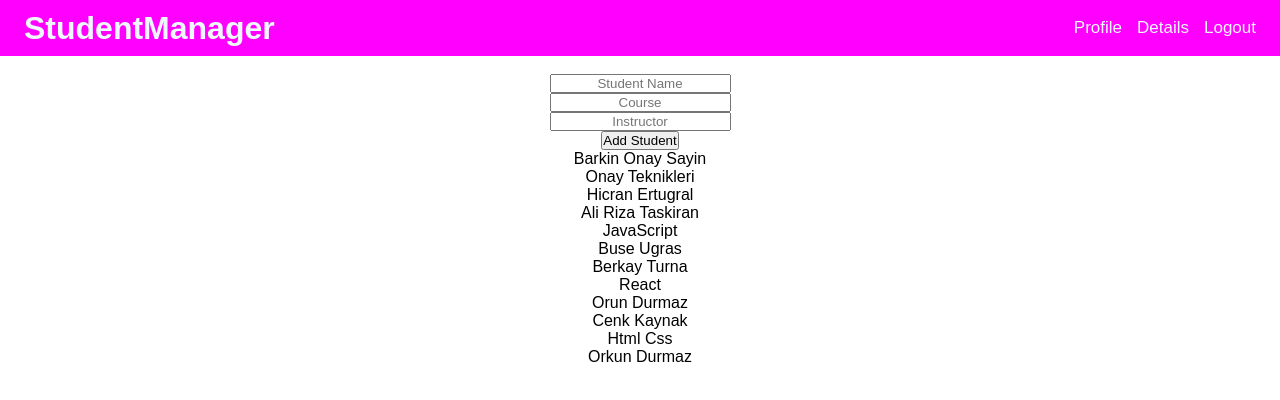
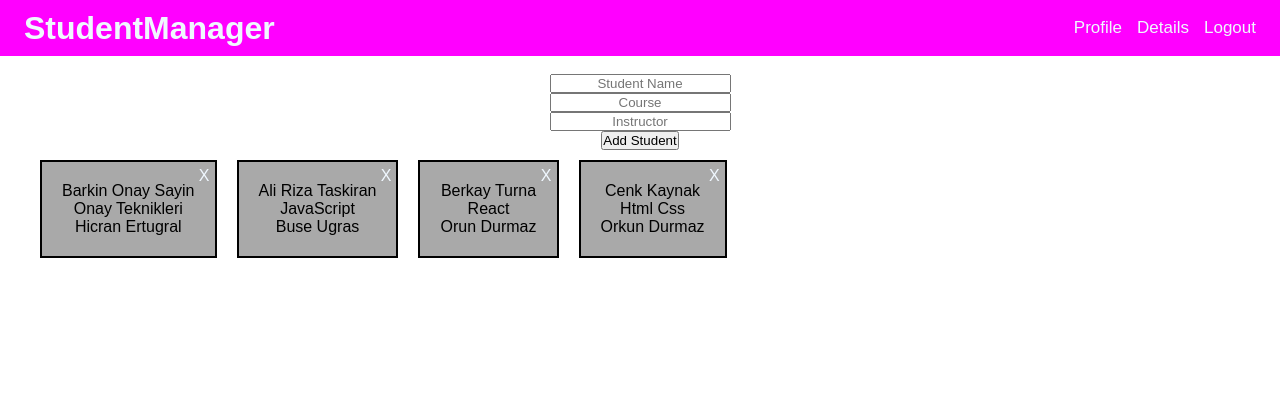
Before and after one commit to HakanBerke/js_code, a React (Vite) app in the folder first-project-vite/: page / in a window 1280 px wide. Shown: the top 400 px of the page. Built offline with nearby package versions, Linux system fonts and the light colour scheme; data requests are answered from the project's data file.

Commit message:
studentcard silme

```diff
--- /dev/null
+++ b/first-project-vite/assets/db.json
@@ -0,0 +1,28 @@
+{ "studentList":
+    [
+        {
+            "studentName": "Barkin Onay Sayin",
+            "course": "Onay Teknikleri",
+            "instructor": "Hicran Ertugral",
+            "id": "001"
+        },
+        {
+            "studentName": "Ali Riza Taskiran",
+            "course": "JavaScript",
+            "instructor": "Buse Ugras",
+            "id": "002"
+        },
+        {
+            "studentName": "Berkay Turna",
+            "course": "React",
+            "instructor": "Orun Durmaz",
+            "id": "003"
+        },
+        {
+            "studentName": "Cenk Kaynak",
+            "course": "Html Css",
+            "instructor": "Orkun Durmaz",
+            "id": "004"
+        }
+    ]
+}
--- a/first-project-vite/src/App.css
+++ b/first-project-vite/src/App.css
@@ -25,3 +25,25 @@ nav ul a {
   color: aliceblue;
   font-size: 17px;
 }
+.student-list {
+  display: flex;
+  flex-direction: row;
+  flex-wrap: wrap;
+  padding: 0 30px;
+}
+.student-card {
+  background-color: darkgrey;
+  color: black;
+  border: 2px solid black;
+  padding: 20px;
+  margin: 10px;
+  position: relative;
+}
+.btn-delete {
+  color: aliceblue;
+  cursor: pointer;
+  font-weight: 200px;
+  position: absolute;
+  top: 5px;
+  right: 5px;
+}
--- a/first-project-vite/src/App.jsx
+++ b/first-project-vite/src/App.jsx
@@ -1,4 +1,4 @@
-import { useState } from "react";
+import { useEffect, useState } from "react";
 import reactLogo from "./assets/react.svg";
 import viteLogo from "/vite.svg";
 import "./App.css";
@@ -7,25 +7,53 @@ import StudentList from "./components/app/student-list/StudentList";
 import StudentForm from "./components/app/student-form/StudentForm";
 
 function App() {
-  const [studentList, setStudentList] = useState(
-    [
-      { studentName: "Barkin Onay Sayin", course: "Onay Teknikleri", instructor: "Hicran Ertugral", id: "001" },
-      { studentName: "Ali Riza Taskiran", course: "JavaScript", instructor: "Buse Ugras", id: "002" },
-      { studentName: "Berkay Turna", course: "React", instructor: "Orun Durmaz", id: "003" },
-      { studentName: "Cenk Kaynak", course: "Html Css", instructor: "Orkun Durmaz", id: "004" },
-    ]
+  const [studentList, setStudentList] = useState([]);
+
+  const addStudent = (newStudent) => {
+    setStudentList((prevState) => [
+      ...prevState,
+      { ...newStudent, id: Date.now().toString() },
+    ]);
+  };
+
+  const deleteStudent = (studentId) => {
+    setStudentList((prevStudentList) => {
+        return prevStudentList.filter(
+          (student) => student.id !== studentId
+        )
+    }
   )
-  const addStudent = (newStudent) => {
-    setStudentList([...studentList, newStudent])
   }
+  useEffect(
+    () => {
+      const getStudents = async () => {
+        try {
+          const response = await fetch("http://localhost:3000/studentList")
+          const data = await response.json()
+          setStudentList(data)
+        } catch (error) {
+          console.log(error);
+        }
+      }
+
+      getStudents();
+
+      // return () => console.log("cleanup");
+    },
+    []
+  )
+
   return (
     <>
       <main>
-      <Header title={"StudentManager"} navElements={["Profile", "Details", "Logout"]} />
-      <br />
-      <StudentForm addStudent={addStudent} />
-      <StudentList studentList={studentList} />
-    </main>
+        <Header
+          title={"StudentManager"}
+          navElements={["Profile", "Details", "Logout"]}
+        />
+        <br />
+        <StudentForm addStudent={addStudent} />
+        <StudentList studentList={studentList} deleteStudent={deleteStudent}/>
+      </main>
     </>
   );
 }
--- a/first-project-vite/src/components/app/student-card/StudentCard.jsx
+++ b/first-project-vite/src/components/app/student-card/StudentCard.jsx
@@ -1,8 +1,7 @@
-import propTypes from "prop-types";
-
-const StudentCard = ({student}) => {
+const StudentCard = ({student, deleteStudent}) => {
     return(
         <div className="student-card">
+          <span className="btn btn-delete" onClick={() => deleteStudent(student.id)}>X</span>
                 <ul>
                   <li>{student.studentName}</li>
                   <li>{student.course}</li>
--- a/first-project-vite/src/components/app/student-form/StudentForm.jsx
+++ b/first-project-vite/src/components/app/student-form/StudentForm.jsx
@@ -13,7 +13,7 @@ const StudentForm = ({addStudent}) => {
         if (studentInput.studentName.trim() && studentInput.course.trim() && studentInput.instructor.trim()) {
           setStudentInput({ studentName: "", course: "", instructor: "" });
           setStudentInputErr({studentName:false, course:false, instructor:false})
-          addStudent({...studentInput, id:Date.now().toString()})
+          addStudent(studentInput)
         }
         else {
           !studentInput.studentName.trim() && setStudentInputErr(prevStudentInputErr => ({ ...prevStudentInputErr, studentName: true }));
--- a/first-project-vite/src/components/app/student-list/StudentList.jsx
+++ b/first-project-vite/src/components/app/student-list/StudentList.jsx
@@ -1,11 +1,11 @@
 import StudentCard from "../student-card/StudentCard"
 
-const StudentList = ({studentList}) => {
+const StudentList = ({studentList, deleteStudent}) => {
     return(
         <div className="student-list-container">
         <div className="student-list">
           {studentList.map(student => {
-            return <StudentCard student = {student} key = {student.id} />
+            return <StudentCard student = {student} deleteStudent={deleteStudent} key = {student.id} />
           })}
         </div>
       </div>
--- a/first-project-vite/src/components/shared/header/Header.jsx
+++ b/first-project-vite/src/components/shared/header/Header.jsx
@@ -1,6 +1,6 @@
 import propTypes from "prop-types";
 const Header = (props) => {
-    console.log(props);
+    // console.log(props);
     return(
         <header className="app-level-header">
             <div className="logo">
```
